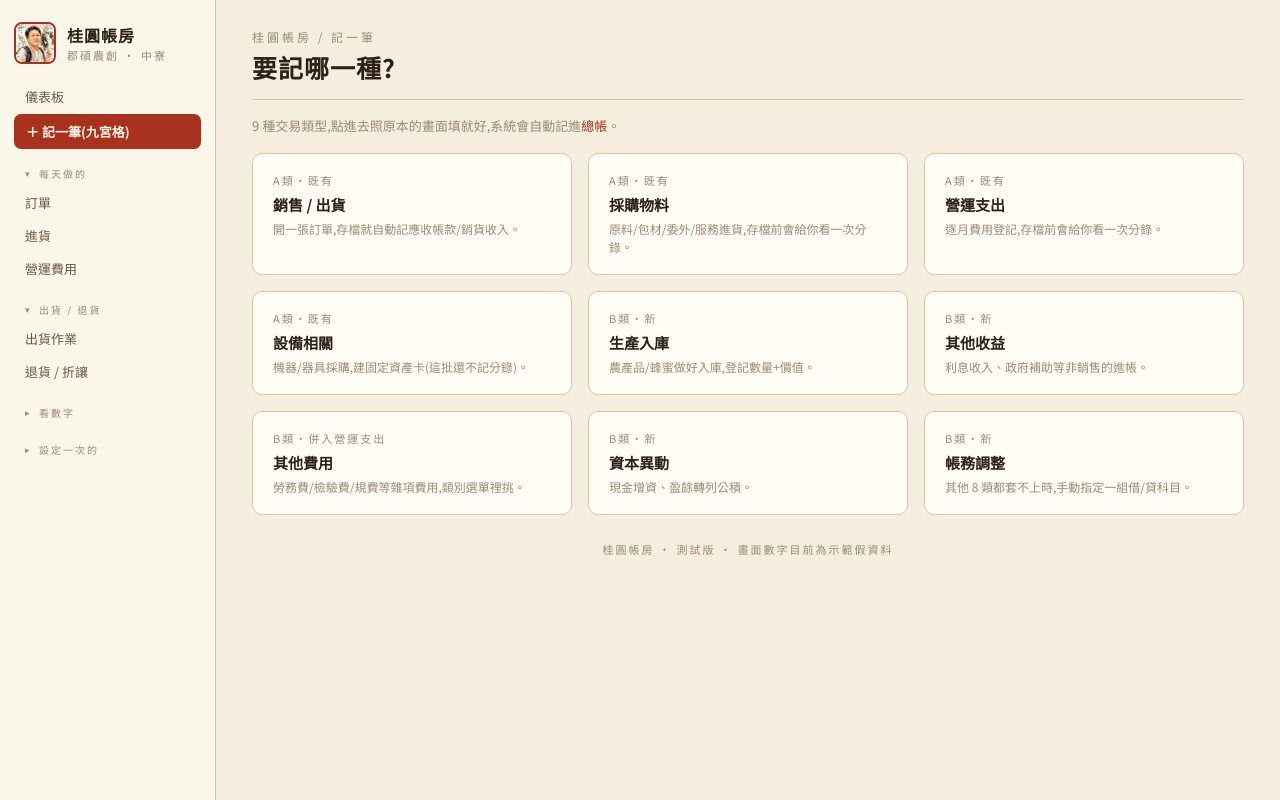
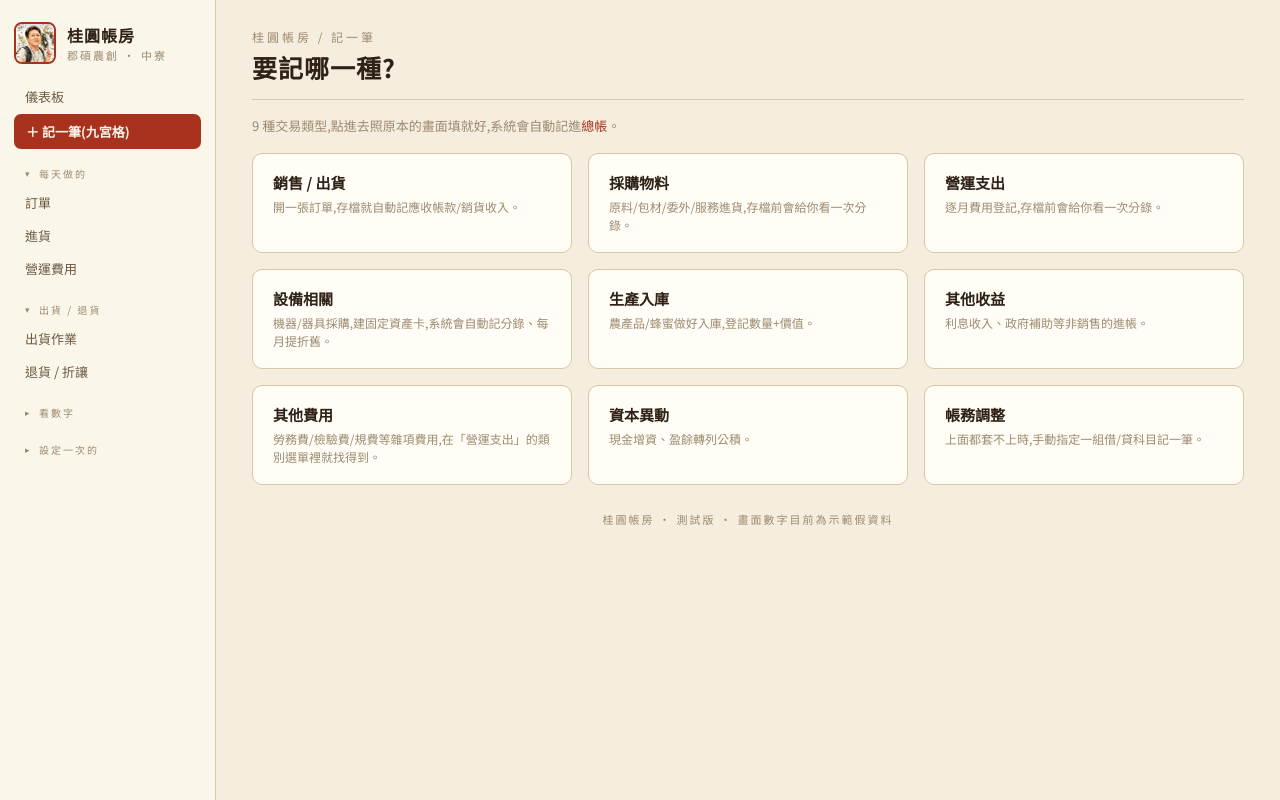
Before and after one commit to chihsuanwang/Jun-Shuo, a FastAPI app: page /entry in a window 1280 px wide. Run offline with FastAPI, Linux system fonts and the light colour scheme; parts of the project's set-up code (start-up, migrations or seed data) failed here and were passed over.

Commit message:
記一筆首頁拿掉「A類/B類」內部分類標籤,設備相關文字更新為現況
使用者指出:九宮格卡片上的「A類・既有」「B類・新」這些是施工過程內部討論用的分類,
家易拿到的應該是成品,不該看到這些;而且「設備相關」卡片還寫著「這批還不記分錄」,
早就過時了(技術債 #1 已經接進總帳)。拿掉 tag 欄位跟對應的畫面,設備相關文字改成
「系統會自動記分錄、每月提折舊」。順手發現總帳頁說明文字裡有 3 處用了 markdown 的
**粗體** 語法,但這裡是純 HTML 不會轉換,畫面上會直接顯示星號——一併改成 <b> 標籤。

Co-Authored-By: Claude Sonnet 5 <noreply@anthropic.com>

```diff
--- a/app/main.py
+++ b/app/main.py
@@ -1627,15 +1627,15 @@ async def finance_expense_confirm(request: Request):
 
 # ---------- 9 宮格 B 類:首頁入口 ----------------------------
 ENTRY_CARDS = [
-    dict(tag="A類・既有", title="銷售 / 出貨", href="/orders/new", desc="開一張訂單,存檔就自動記應收帳款/銷貨收入。"),
-    dict(tag="A類・既有", title="採購物料", href="/purchases/new", desc="原料/包材/委外/服務進貨,存檔前會給你看一次分錄。"),
-    dict(tag="A類・既有", title="營運支出", href="/finance/expenses/new", desc="逐月費用登記,存檔前會給你看一次分錄。"),
-    dict(tag="A類・既有", title="設備相關", href="/assets/new", desc="機器/器具採購,建固定資產卡(這批還不記分錄)。"),
-    dict(tag="B類・新", title="生產入庫", href="/stock#produce", desc="農產品/蜂蜜做好入庫,登記數量+價值。"),
-    dict(tag="B類・新", title="其他收益", href="/other-income/new", desc="利息收入、政府補助等非銷售的進帳。"),
-    dict(tag="B類・併入營運支出", title="其他費用", href="/finance/expenses/new", desc="勞務費/檢驗費/規費等雜項費用,類別選單裡挑。"),
-    dict(tag="B類・新", title="資本異動", href="/equity/new", desc="現金增資、盈餘轉列公積。"),
-    dict(tag="B類・新", title="帳務調整", href="/adjustments/new", desc="其他 8 類都套不上時,手動指定一組借/貸科目。"),
+    dict(title="銷售 / 出貨", href="/orders/new", desc="開一張訂單,存檔就自動記應收帳款/銷貨收入。"),
+    dict(title="採購物料", href="/purchases/new", desc="原料/包材/委外/服務進貨,存檔前會給你看一次分錄。"),
+    dict(title="營運支出", href="/finance/expenses/new", desc="逐月費用登記,存檔前會給你看一次分錄。"),
+    dict(title="設備相關", href="/assets/new", desc="機器/器具採購,建固定資產卡,系統會自動記分錄、每月提折舊。"),
+    dict(title="生產入庫", href="/stock#produce", desc="農產品/蜂蜜做好入庫,登記數量+價值。"),
+    dict(title="其他收益", href="/other-income/new", desc="利息收入、政府補助等非銷售的進帳。"),
+    dict(title="其他費用", href="/finance/expenses/new", desc="勞務費/檢驗費/規費等雜項費用,在「營運支出」的類別選單裡就找得到。"),
+    dict(title="資本異動", href="/equity/new", desc="現金增資、盈餘轉列公積。"),
+    dict(title="帳務調整", href="/adjustments/new", desc="上面都套不上時,手動指定一組借/貸科目記一筆。"),
 ]
 
 @app.get("/entry", response_class=HTMLResponse)
--- a/app/templates/entry.html
+++ b/app/templates/entry.html
@@ -12,8 +12,7 @@
 <div class="grid" style="grid-template-columns:repeat(3,1fr)">
   {% for c in cards %}
   <a href="{{ c.href }}" class="card" style="display:block;text-decoration:none;min-height:96px">
-    <div style="font-size:11px;letter-spacing:2px;color:var(--ink-3)">{{ c.tag }}</div>
-    <h3 class="serif" style="margin:6px 0 5px;color:var(--ink)">{{ c.title }}</h3>
+    <h3 class="serif" style="margin:0 0 5px;color:var(--ink)">{{ c.title }}</h3>
     <div class="muted" style="font-size:12px;line-height:1.5">{{ c.desc }}</div>
   </a>
   {% endfor %}
--- a/app/templates/ledger.html
+++ b/app/templates/ledger.html
@@ -9,8 +9,8 @@
 <p class="muted" style="font-size:13px;margin:-4px 0 14px">
   進貨、營運費用、訂單、以及生產入庫/其他收益/資本異動/帳務調整這幾個新畫面存檔時,依對照表
   自動組出的分錄。進貨/費用要改分錄,回去編輯來源那筆重新確認一次即可;其他都是背景自動記的,
-  改來源內容就會自動更新。這裡不能直接改內容,但可以勾選整張傳票刪除——**刪除會連同來源那筆
-  紀錄(那筆進貨/那張訂單…)一起刪掉,刪之前系統一樣會套用該筆原本的刪除規則**。
+  改來源內容就會自動更新。這裡不能直接改內容,但可以勾選整張傳票刪除——<b>刪除會連同來源那筆
+  紀錄(那筆進貨/那張訂單…)一起刪掉,刪之前系統一樣會套用該筆原本的刪除規則</b>。
   「設備取得」「折舊」這兩類沒有勾選框——折舊一台設備會對到很多張月份傳票,要改內容、
   處分、或整台刪除,請回<a href="/assets">固定資產</a>頁操作。
 </p>
```
